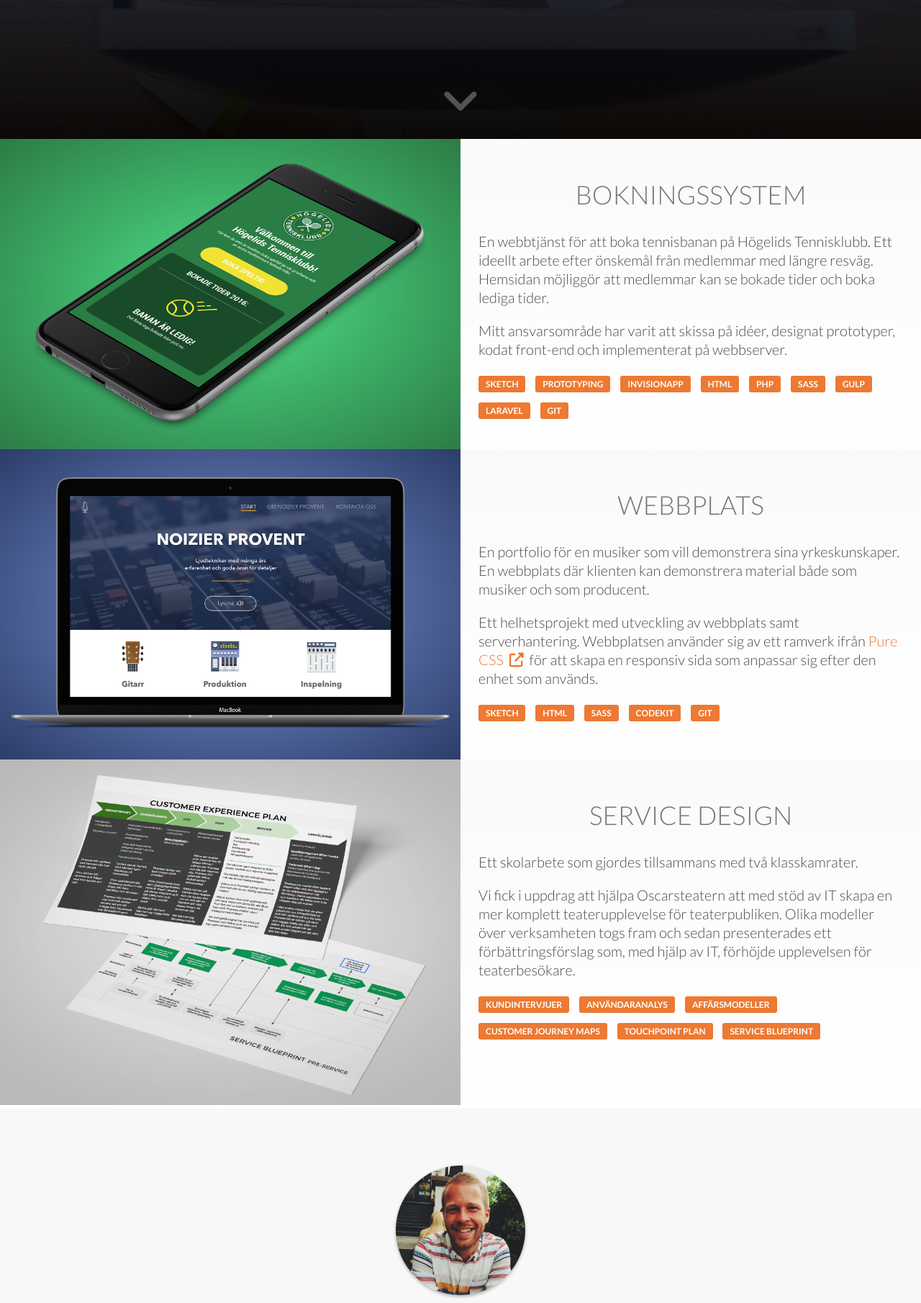
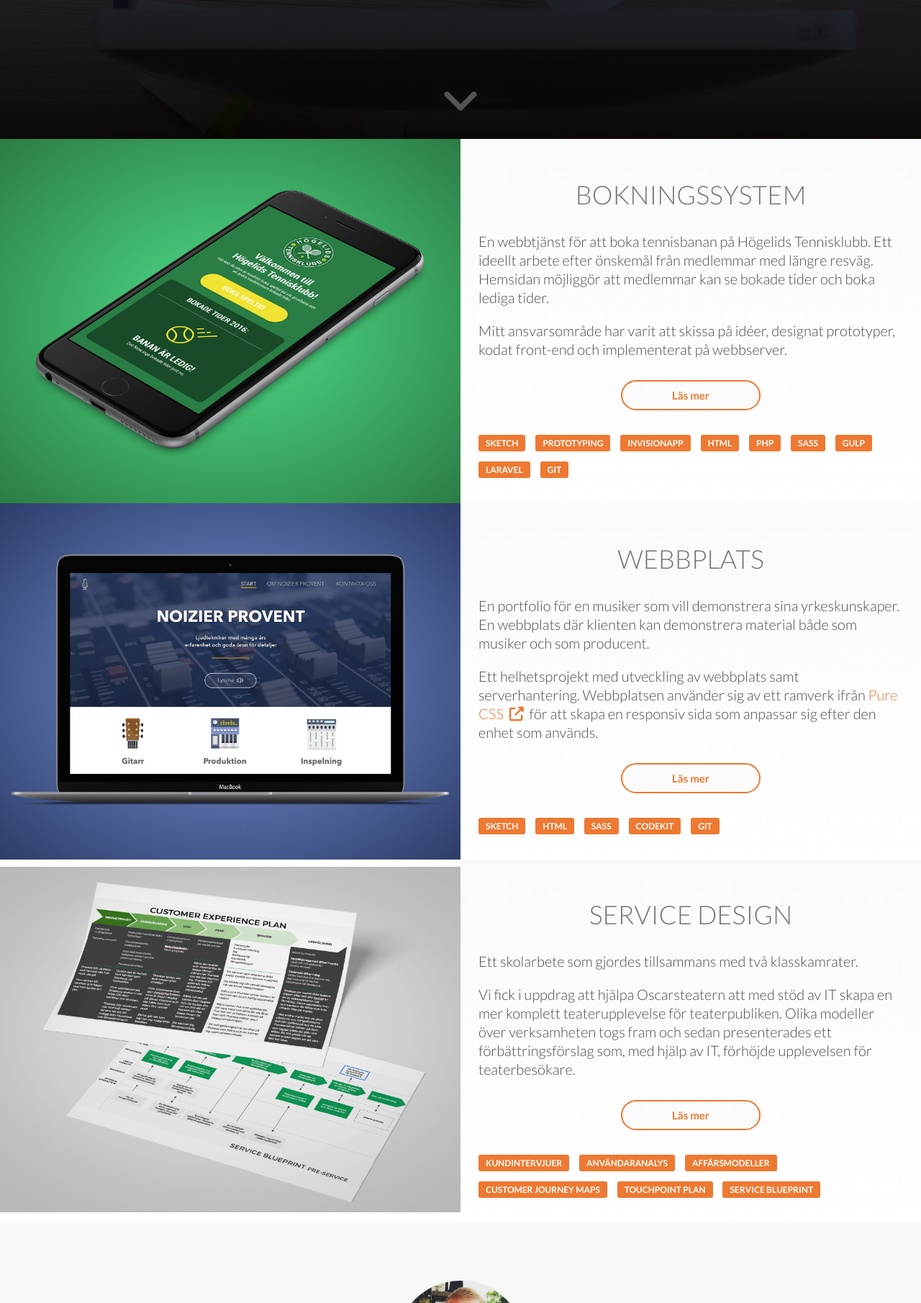
Before and after one commit to wictorstenseke/my-portfolio, a PHP site: page / in a window 1280 px wide. Shown: the part 607-2417 px from the top of the page at 72% size. Run offline with PHP 8.4, Linux system fonts and the light colour scheme; some libraries are stand-ins or nearby versions.

Commit message:
added button to project

```diff
--- a/includes/include-index.php
+++ b/includes/include-index.php
@@ -28,6 +28,7 @@
           <h2 class="text-center zoom-hogelid"><a href="case-hogelid.php">Bokningssystem</a></h2>
           <p>En webbtjänst för att boka tennisbanan på Högelids Tennisklubb. Ett ideellt arbete efter önskemål från medlemmar med längre resväg. Hemsidan möjliggör att medlemmar kan se bokade tider och boka lediga tider.</p>
           <p>Mitt ansvarsområde har varit att skissa på idéer, designat prototyper, kodat front-end och implementerat på webbserver.</p>
+          <a href="case-hogelid.php" class="text-center project-button button">Läs mer</a>
           <div class="skill-tags">
             <span class="skill-tag first">Sketch</span>
             <span class="skill-tag first">Prototyping</span>
@@ -54,6 +55,7 @@
           <p>Ett helhetsprojekt med utveckling av webbplats samt serverhantering. Webbplatsen använder sig av ett ramverk ifrån <a href="http://purecss.io/" class="link-inline" target="_blank">Pure CSS&nbsp
             <i class="fa fa-external-link" aria-hidden="true"></i>
           </a>&nbspför att skapa en responsiv sida som anpassar sig efter den enhet som används.</p>
+          <a href="case-noizier.php" class="text-center project-button button">Läs mer</a>
           <div class="skill-tags">
             <span class="skill-tag first">Sketch</span>
             <span class="skill-tag first">HTML</span>
@@ -74,6 +76,7 @@
           <h2 class="text-center zoom-blueprint"><a href="case-servicedesign.php">Service Design</a></h2>
           <p>Ett skolarbete som gjordes tillsammans med två klasskamrater.</p>
           <p>Vi fick i uppdrag att hjälpa Oscarsteatern att med stöd av IT skapa en mer komplett teaterupplevelse för teaterpubliken. Olika modeller över verksamheten togs fram och sedan presenterades ett förbättringsförslag som, med hjälp av IT, förhöjde upplevelsen för teaterbesökare.</p>
+          <a href="case-servicedesign.php" class="text-center project-button button">Läs mer</a>
           <div class="skill-tags">
             <span class="skill-tag first">Kundintervjuer</span>
             <span class="skill-tag">Användaranalys</span>
--- a/public_html/css/main.css
+++ b/public_html/css/main.css
@@ -1282,6 +1282,28 @@ img {
   .info-content h2 {
     text-transform: uppercase;
     font-size: 36px; }
+  .info-content .project-button {
+    display: -webkit-box;
+    display: -ms-flexbox;
+    display: flex;
+    -webkit-box-orient: horizontal;
+    -webkit-box-direction: normal;
+        -ms-flex-direction: row;
+            flex-direction: row;
+    -webkit-box-pack: center;
+        -ms-flex-pack: center;
+            justify-content: center;
+    -webkit-box-align: center;
+        -ms-flex-align: center;
+            align-items: center;
+    max-width: 120px;
+    margin: 30px auto;
+    background: rgba(196, 196, 196, 0.05);
+    border: 2px solid #ed7932;
+    color: #ed7932; }
+    .info-content .project-button:hover {
+      background: #ed7932;
+      color: #ffffff; }
 
 .project-image {
   display: -webkit-box;
--- a/sass/2-sections/_portfolio.sass
+++ b/sass/2-sections/_portfolio.sass
@@ -12,6 +12,19 @@
   h2
     text-transform: uppercase
     font-size: 36px
+  .project-button
+    display: flex
+    flex-direction: row
+    justify-content: center
+    align-items: center
+    max-width: 120px
+    margin: 30px auto
+    background: $transparent
+    border: 2px solid $orange-accent
+    color: $orange-accent
+    &:hover
+      background: $orange-accent
+      color: $white
 
 .project-image
   display: flex
```
